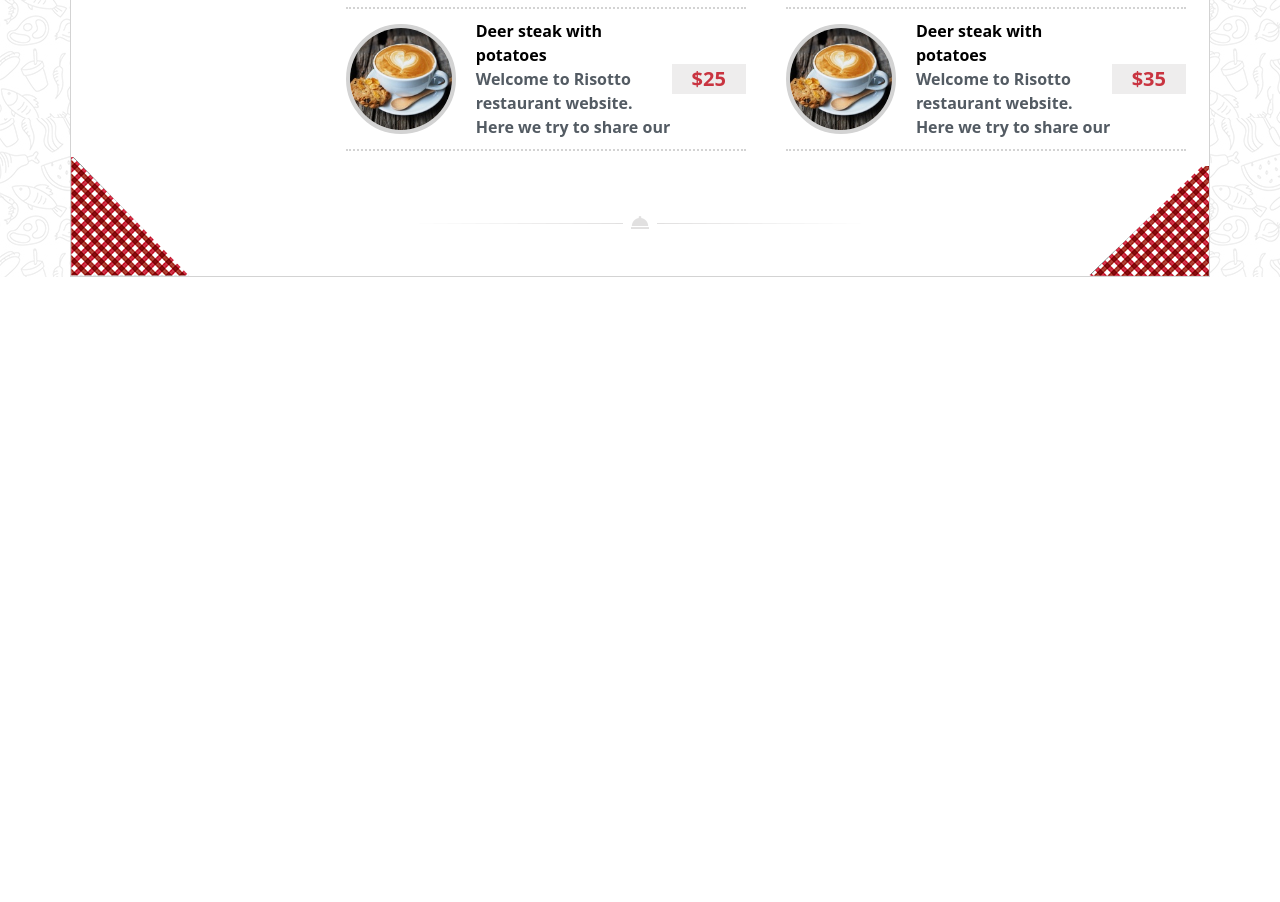
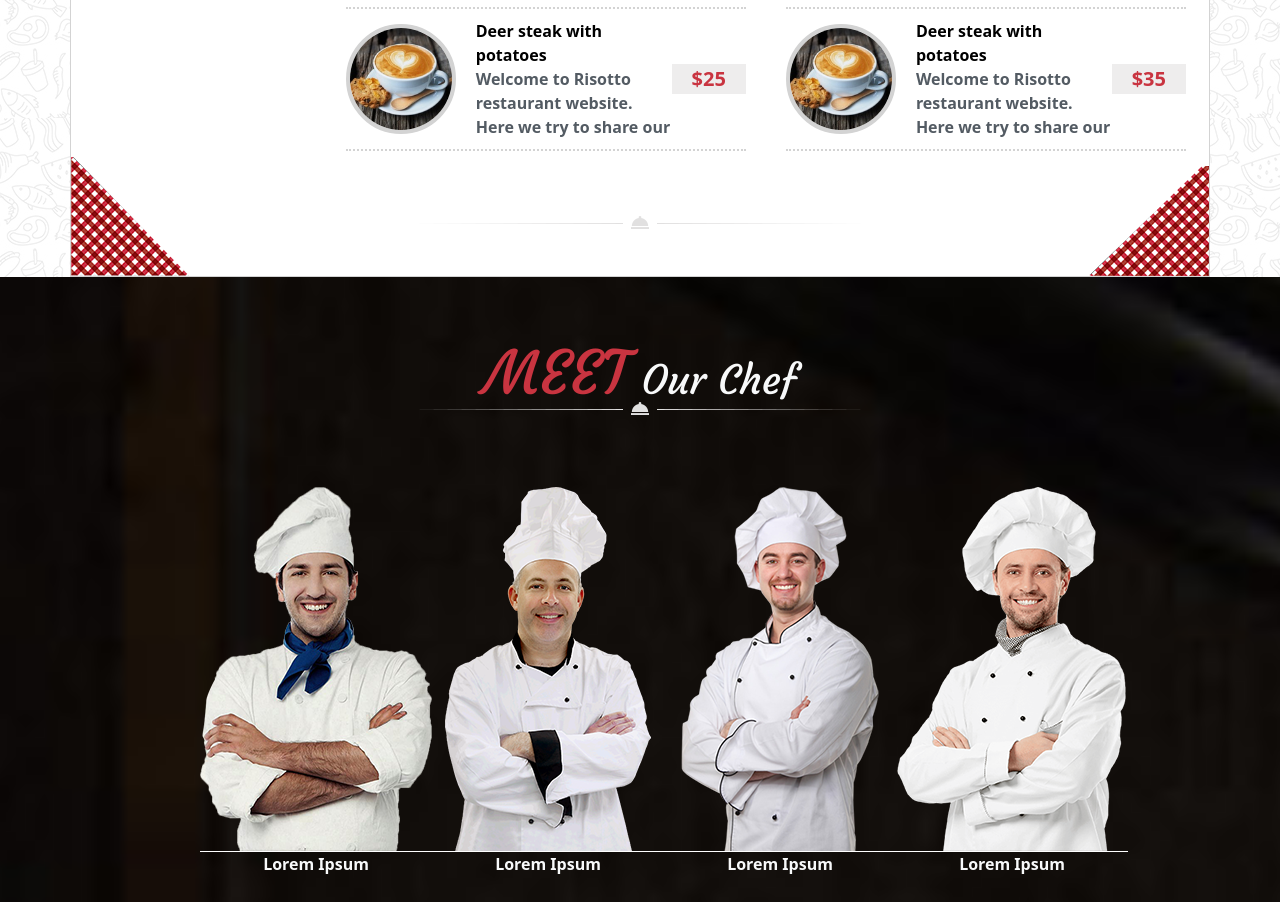
Before and after one commit to laurie2020/site_du_chef, a plain HTML site: page index.html in a window 1280 px wide. Shown: the part 2135-3037 px from the top of the page. Before the commit the page ends 2412 px from the top, so only its background shows below. Drawn offline with nearby package versions, Linux system fonts and the light colour scheme.

Commit message:
section team

```diff
--- a/index.html
+++ b/index.html
@@ -227,5 +227,33 @@
             <img src="./public/images/decoration_line.png" alt="" id="decoration-line-bottom">
         </div>
     </section>
+    <section id="team">
+        <div id="team-title">
+            <h2 class="text-center text-light"><span>MEET</span> Our Chef</h2>
+            <img src="./public/images/decoration_line.png" alt="" id="chef-dl">
+        </div>
+        <div class="d-flex justify-content-around w-100" id="chefs">
+            <div>
+                <img src="./public/images/chef1.png" alt="">
+                <p class="text-center text-light">Lorem Ipsum</p>
+            </div>
+            <div>
+                <img src="./public/images/chef2.png" alt="">
+                <p class="text-center text-light">Lorem Ipsum</p>
+            </div>
+            <div>
+                <img src="./public/images/chef3.png" alt="">
+                <p class="text-center text-light">Lorem Ipsum</p>
+            </div>
+            <div>
+                <img src="./public/images/chef4.png" alt="">
+                <p class="text-center text-light">Lorem Ipsum</p>
+            </div>
+
+
+
+
+        </div>
+    </section>
 </body>
 </html>
--- /dev/null
+++ b/public/sass/_team.sass
@@ -0,0 +1,17 @@
+#team
+    background-image: url(../images/team_background.jpg)
+    background-size: 18000px
+    background-position: 49.5% 41%
+    padding: 60px 200px
+    padding: 60px 200px 10px 200px
+    #team-title
+        position: relative
+        img
+            position: absolute
+            left: 50%
+            margin-left: -221px
+            top: 65px
+    #chefs
+        padding-top: 70px
+        img
+            border-bottom: 1px white solid
--- a/public/sass/style.sass
+++ b/public/sass/style.sass
@@ -1,6 +1,7 @@
 @import './_header'
 @import './_variables'
 @import './_menu-story'
+@import './_team'
 h1, h2
     font-family: 'Courgette', cursive
 .pink-color
```
Also changed, not shown: public/css/_team.css (added), public/css/style.css, 2 other files.
